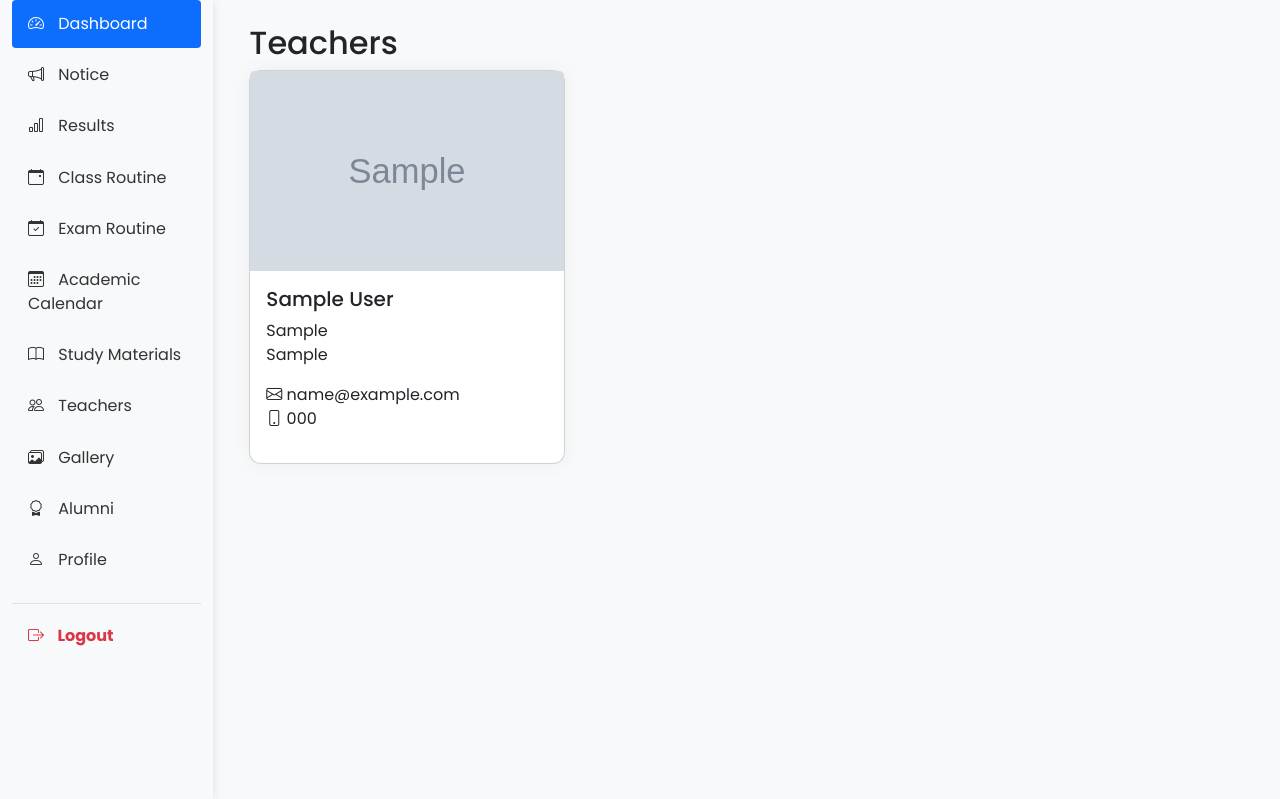
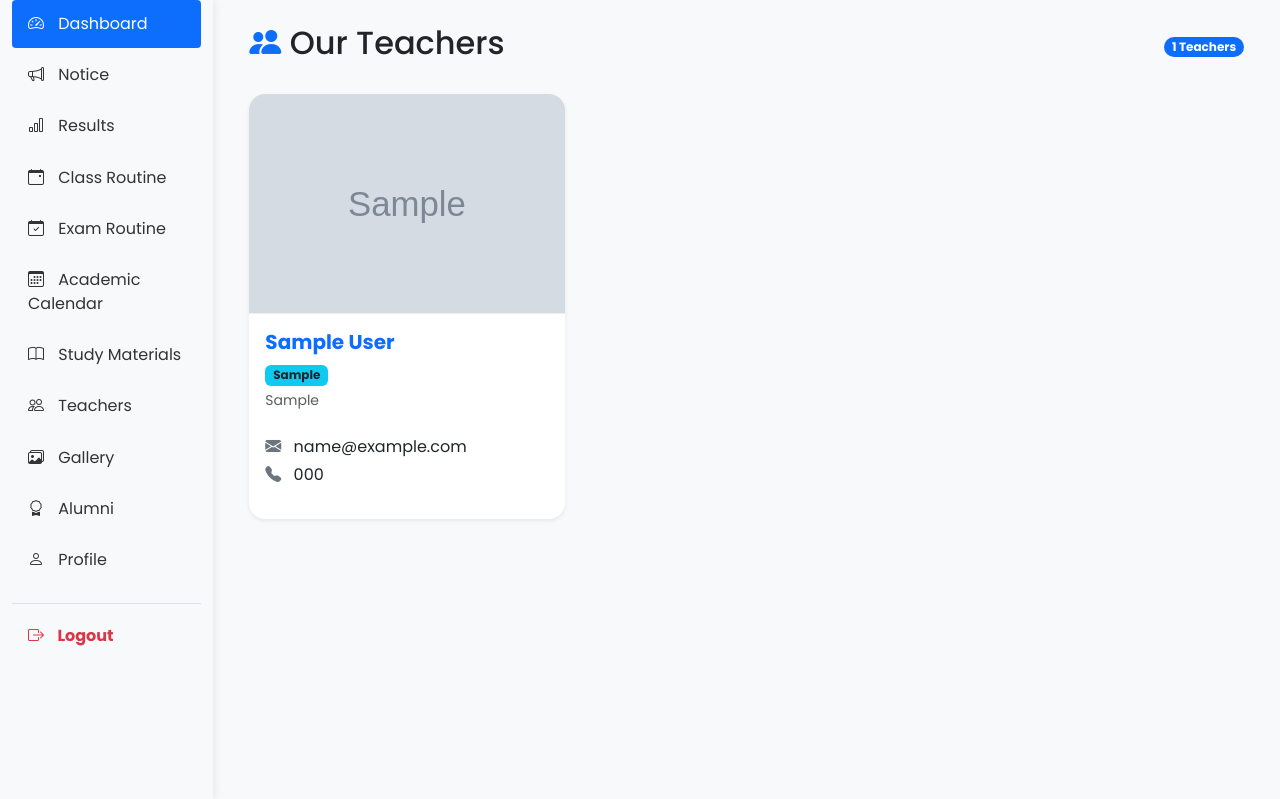
Before and after one commit to sopan-das/ngpi-student-portal, a Flask app: page /student/teachers in a window 1280 px wide. Shown: the part 57-856 px from the top of the page. Run offline with Flask 3, Linux system fonts and the light colour scheme; a user stored in the database is signed in; tables that the repository leaves empty hold one stand-in row (values such as "Sample post"); grey boxes marked "Sample" are stand-in pictures.

Commit message:
Updated teachers page with professional design

```diff
--- a/app/static/css/style.css
+++ b/app/static/css/style.css
@@ -54,3 +54,19 @@ body {
         font-size: 2.5rem;
     }
 }
+
+/* Teacher Card Hover Effects */
+.hover-shadow {
+    transition: all 0.3s ease;
+}
+.hover-shadow:hover {
+    transform: translateY(-8px);
+    box-shadow: 0 12px 30px rgba(0,0,0,0.12) !important;
+}
+.card {
+    border-radius: 16px;
+    overflow: hidden;
+}
+.card-img-top-wrapper {
+    border-bottom: 1px solid #eee;
+}
--- a/app/templates/student/teachers.html
+++ b/app/templates/student/teachers.html
@@ -5,16 +5,50 @@
 
 {% block content %}
 <div class="p-4">
-    <h2>Teachers</h2>
-    <div class="row">
+    <!-- Page Header -->
+    <div class="d-flex justify-content-between align-items-center mb-4">
+        <h2><i class="bi bi-people-fill text-primary"></i> Our Teachers</h2>
+        <span class="badge bg-primary rounded-pill">{{ teachers|length }} Teachers</span>
+    </div>
+
+    <!-- Teacher Grid -->
+    <div class="row row-cols-1 row-cols-md-2 row-cols-lg-3 g-4">
         {% for teacher in teachers %}
-        <div class="col-md-4 mb-3">
-            <div class="card">
-                <img src="{{ url_for('static', filename='uploads/teachers/'+teacher.photo) }}" class="card-img-top" style="height:200px; object-fit:cover;">
-                <div class="card-body">
-                    <h5>{{ teacher.name }}</h5>
-                    <p>{{ teacher.designation }}<br>{{ teacher.department }}</p>
-                    <p><i class="bi bi-envelope"></i> {{ teacher.email }}<br><i class="bi bi-phone"></i> {{ teacher.phone }}</p>
+        <div class="col">
+            <div class="card h-100 shadow-sm hover-shadow transition-all border-0">
+                <!-- Profile Image -->
+                <div class="card-img-top-wrapper" style="height: 220px; overflow: hidden; background: #f8f9fa;">
+                    {% if teacher.photo and teacher.photo != 'default_teacher.png' %}
+                    <img src="{{ url_for('static', filename='uploads/teachers/'+teacher.photo) }}" class="card-img-top"
+                        style="width: 100%; height: 100%; object-fit: cover;" alt="{{ teacher.name }}">
+                    {% else %}
+                    <div class="d-flex align-items-center justify-content-center h-100 bg-light">
+                        <i class="bi bi-person-circle" style="font-size: 80px; color: #dee2e6;"></i>
+                    </div>
+                    {% endif %}
+                </div>
+
+                <!-- Card Body -->
+                <div class="card-body d-flex flex-column">
+                    <h5 class="card-title fw-bold text-primary">{{ teacher.name }}</h5>
+                    <p class="card-text mb-1">
+                        <span class="badge bg-info text-dark">{{ teacher.designation }}</span>
+                    </p>
+                    <p class="card-text text-muted small">{{ teacher.department }}</p>
+
+                    <!-- Contact Info -->
+                    <ul class="list-unstyled mt-2">
+                        <li class="mb-1">
+                            <i class="bi bi-envelope-fill text-secondary me-2"></i>
+                            <a href="mailto:{{ teacher.email }}" class="text-decoration-none text-dark">{{ teacher.email
+                                }}</a>
+                        </li>
+                        <li>
+                            <i class="bi bi-telephone-fill text-secondary me-2"></i>
+                            <a href="tel:{{ teacher.phone }}" class="text-decoration-none text-dark">{{ teacher.phone
+                                }}</a>
+                        </li>
+                    </ul>
                 </div>
             </div>
         </div>
```
